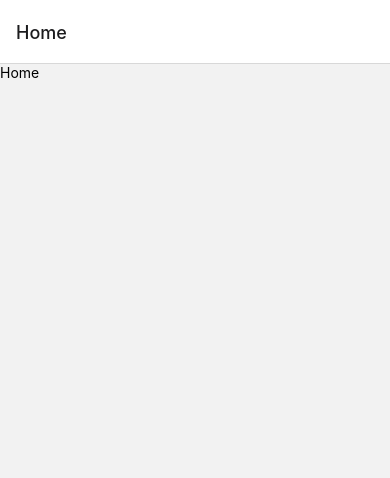
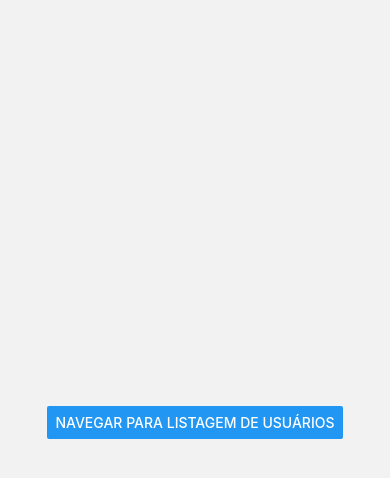
Before and after one commit to alvesronald/UsersListApp, a React Native app: screen /Home in a window 390 px wide. Shown: the top 478 px of the page. Built offline with nearby package versions, Linux system fonts and the light colour scheme.

Commit message:
feat: create  HomeScreen and navigate to UsersListScreen

```diff
--- a/package.json
+++ b/package.json
@@ -10,6 +10,7 @@
   },
   "dependencies": {
     "@react-navigation/native": "^6.1.6",
+    "@react-navigation/native-stack": "^6.9.12",
     "@react-navigation/stack": "^6.3.16",
     "expo": "~48.0.10",
     "expo-status-bar": "~1.4.4",
--- a/src/screens/Home/index.tsx
+++ b/src/screens/Home/index.tsx
@@ -1,12 +1,27 @@
 import React from "react";
-import { View, Text } from "react-native";
+import { SafeAreaView, StyleSheet, Button } from "react-native";
+import { NativeStackScreenProps } from "@react-navigation/native-stack";
+import { MyStackProps } from "../../stacks";
 
-const Home = () => {
+export type HomeScreenProps = NativeStackScreenProps<MyStackProps, "Home">;
+
+const Home = ({ navigation }: HomeScreenProps) => {
   return (
-    <View>
-      <Text>Home</Text>
-    </View>
+    <SafeAreaView style={styles.container}>
+      <Button
+        title="Navegar para listagem de usuários"
+        onPress={() => navigation.navigate("UsersList")}
+      />
+    </SafeAreaView>
   );
 };
 
+const styles = StyleSheet.create({
+  container: {
+    flex: 1,
+    alignItems: "center",
+    justifyContent: "center",
+  },
+});
+
 export default Home;
--- a/src/stacks/index.tsx
+++ b/src/stacks/index.tsx
@@ -2,12 +2,23 @@ import { createStackNavigator } from "@react-navigation/stack";
 import Home from "../screens/Home";
 import UsersList from "../screens/UsersList";
 
-const Stack = createStackNavigator();
+export type MyStackProps = {
+  Home: undefined;
+  UsersList: undefined;
+};
+
+const Stack = createStackNavigator<MyStackProps>();
 
 function MyStack() {
   return (
     <Stack.Navigator>
-      <Stack.Screen name="Home" component={Home} />
+      <Stack.Screen
+        name="Home"
+        component={Home}
+        options={{
+          headerShown: false,
+        }}
+      />
       <Stack.Screen name="UsersList" component={UsersList} />
     </Stack.Navigator>
   );
```
Also changed, not shown: 1 other file (tests, documents, lock files or other folders).
